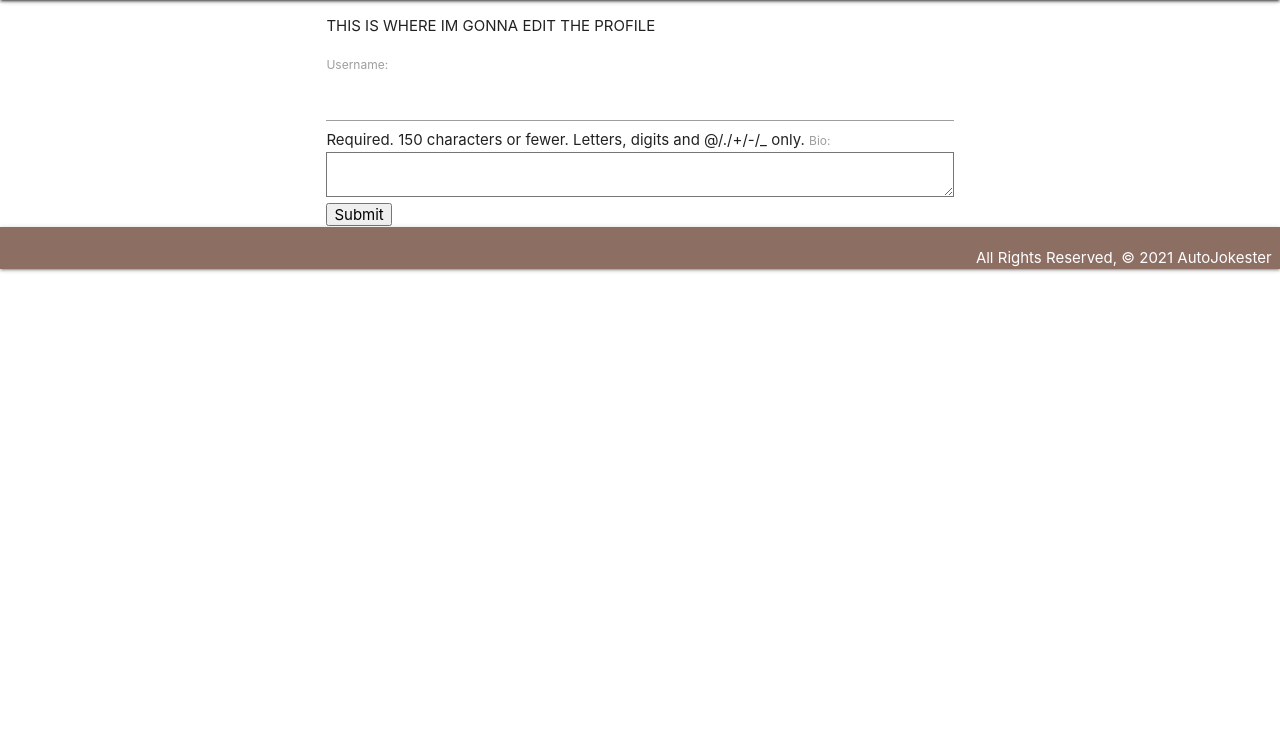
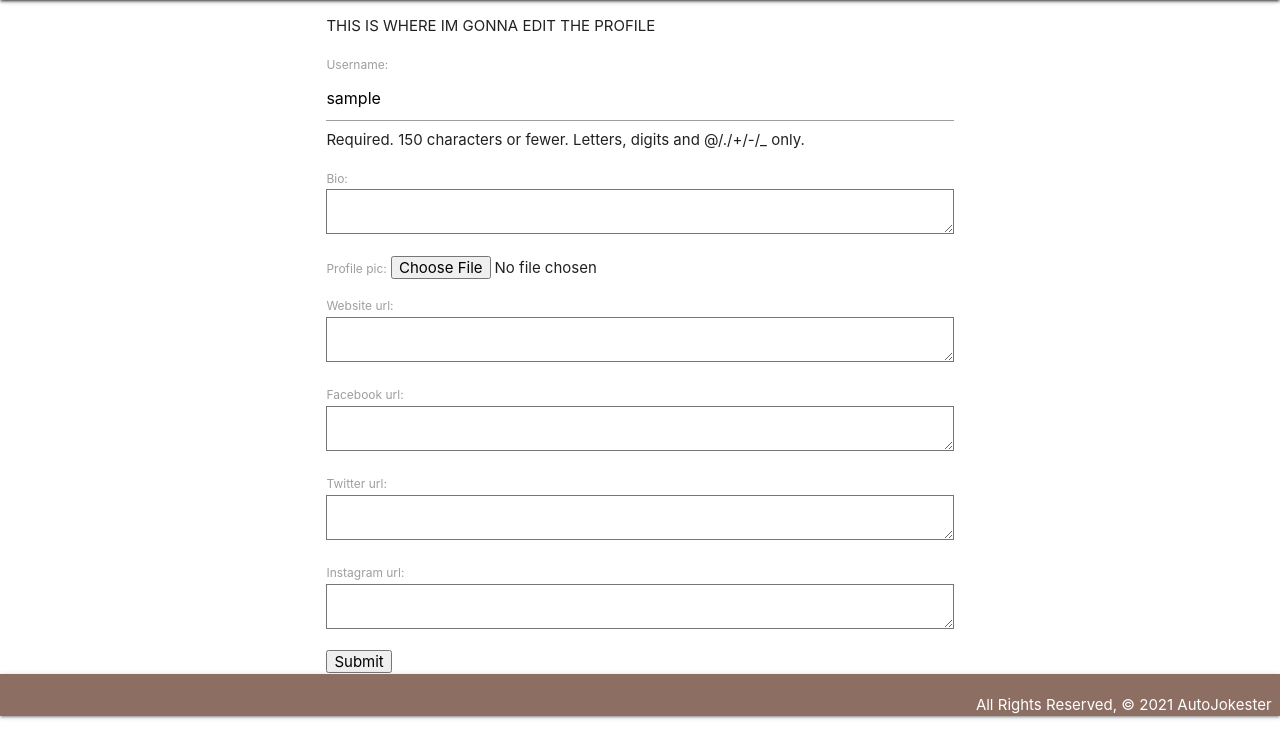
Before and after one commit to sean-yates/Auto-Jokester, a Django app: page /editprofile in a window 1280 px wide. Shown: the part 64-800 px from the top of the page. Run offline with Django 3.2, Linux system fonts and the light colour scheme; the visitor is signed in with stand-in values (Sample User, id 1).

Commit message:
added profile pic and social links

```diff
--- a/autojokester_project/urls.py
+++ b/autojokester_project/urls.py
@@ -16,8 +16,11 @@ Including another URLconf
 from django.contrib import admin
 from django.urls import path, include
 
+from django.conf import settings
+from django.conf.urls.static import static
+
 urlpatterns = [
     path('admin/', admin.site.urls),
     path('', include('main_app.urls')),
     path('accounts/', include('django.contrib.auth.urls')),
-]
+]+ static(settings.MEDIA_URL, document_root=settings.MEDIA_ROOT)
--- a/main_app/forms.py
+++ b/main_app/forms.py
@@ -23,7 +23,12 @@ class ProfileForm(ModelForm):
   class Meta:
     model = Profile
     fields = [
-      'bio'
+      'bio',
+      'profile_pic',
+      'website_url',
+      'facebook_url',
+      'twitter_url',
+      'instagram_url'
     ]
 
 
--- a/main_app/models.py
+++ b/main_app/models.py
@@ -65,6 +65,11 @@ class Comment(models.Model):
 class Profile(models.Model):
     user = models.OneToOneField(User, on_delete=models.CASCADE)
     bio = models.TextField(max_length=500, blank=True)
+    profile_pic = models.ImageField(null=True, blank=True, upload_to="images/profile/")
+    website_url = models.TextField(max_length=255, blank=True, null=True)
+    facebook_url = models.TextField(max_length=255, blank=True, null=True)
+    twitter_url = models.TextField(max_length=255, blank=True, null=True)
+    instagram_url = models.TextField(max_length=255, blank=True, null=True)
 
 @receiver(post_save, sender=User)
 def create_user_profile(sender, instance, created, **kwargs):
--- a/main_app/templates/user/editprofile.html
+++ b/main_app/templates/user/editprofile.html
@@ -5,10 +5,10 @@
 
         <div class="container">
             <p>THIS IS WHERE IM GONNA EDIT THE PROFILE</P>
-            <form action="" method="post">
+            <form action="" method="post" enctype="multipart/form-data">
             {% csrf_token %}
-            {{u_form}}
-            {{p_form}}
+            {{u_form.as_p}}
+            {{p_form.as_p}}
 
             <input type="submit">
             </form>
--- a/main_app/views.py
+++ b/main_app/views.py
@@ -57,6 +57,7 @@ def profilePage(request):
 
 
 def editprofile(request):
+    u_form = UserUpdateForm(request.GET, initial={'value' : 'Peter'})
     if request.method == 'POST':
         p_form = ProfileForm(request.POST,request.FILES,instance=request.user.profile)
         u_form = UserUpdateForm(request.POST,instance=request.user)
@@ -66,9 +67,9 @@ def editprofile(request):
             print(p_form)
             return redirect('/profile/')
     else:
-        p_form = ProfileForm(instance=request.user)
-        u_form = UserUpdateForm(instance=request.user.profile)
-        print('hey!!!', p_form)
+        p_form = ProfileForm(instance=request.user, initial={'bio' : request.user.profile.bio, 'facebook_url': request.user.profile.facebook_url, 'twitter_url': request.user.profile.twitter_url,'instagram_url': request.user.profile.instagram_url, 'website_url': request.user.profile.website_url })
+        u_form = UserUpdateForm(instance=request.user.profile, initial={'username' : request.user})
+
     context={'p_form': p_form, 'u_form': u_form}
     return render(request, 'user/editprofile.html',context )
 
```
Also changed, not shown: autojokester_project/settings.py (+8 -1 lines), main_app/templates/user/profilepage.html (+30 -7 lines), images/profile/jerry-vector.png (added), main_app/migrations/0007_auto_20210505_1742.py (added).
